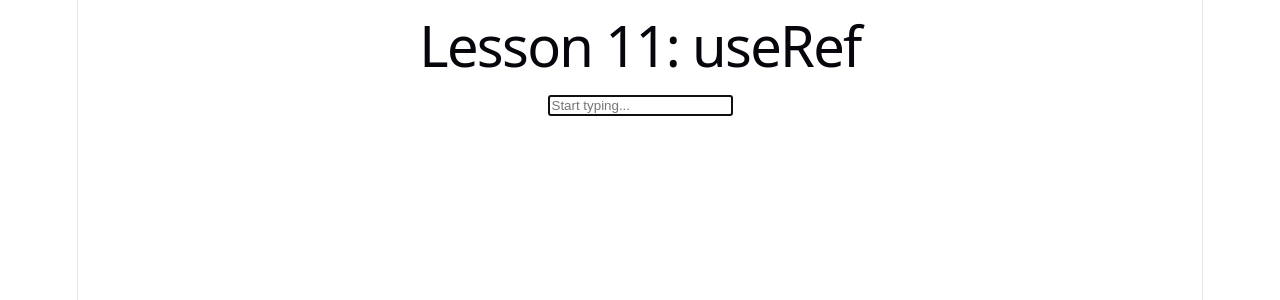
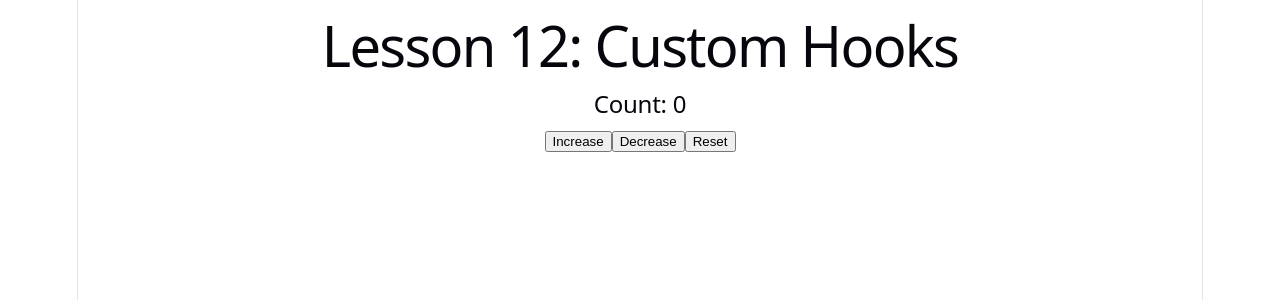
Before and after one commit to JohnkayFundz/react-learning, a React (Vite) app: page / in a window 1280 px wide. Shown: the top 300 px of the page. Built offline with nearby package versions, Linux system fonts and the light colour scheme.

Commit message:
Complete Lesson 12: Custom Hooks

```diff
--- a/src/App.jsx
+++ b/src/App.jsx
@@ -1,7 +1,7 @@
-import Lesson11UseRef from "./components/Lesson11UseRef";
+import Lesson12CustomHooks from "./components/Lesson12CustomHooks";
 
 function App() {
-  return <Lesson11UseRef />;
+  return <Lesson12CustomHooks />;
 }
 
 export default App;
--- /dev/null
+++ b/src/components/Lesson12CustomHooks.jsx
@@ -0,0 +1,19 @@
+import useCounter from "../hooks/useCounter";
+
+function Lesson12CustomHooks() {
+  const { count, increase, decrease, reset } = useCounter(0);
+
+  return (
+    <div>
+      <h1>Lesson 12: Custom Hooks</h1>
+
+      <h2>Count: {count}</h2>
+
+      <button onClick={increase}>Increase</button>
+      <button onClick={decrease}>Decrease</button>
+      <button onClick={reset}>Reset</button>
+    </div>
+  );
+}
+
+export default Lesson12CustomHooks;
--- /dev/null
+++ b/src/hooks/useCounter.js
@@ -0,0 +1,18 @@
+import { useState } from "react";
+
+function useCounter(initialValue = 0) {
+  const [count, setCount] = useState(initialValue);
+
+  const increase = () => setCount((prev) => prev + 1);
+  const decrease = () => setCount((prev) => prev - 1);
+  const reset = () => setCount(initialValue);
+
+  return {
+    count,
+    increase,
+    decrease,
+    reset,
+  };
+}
+
+export default useCounter;
```
